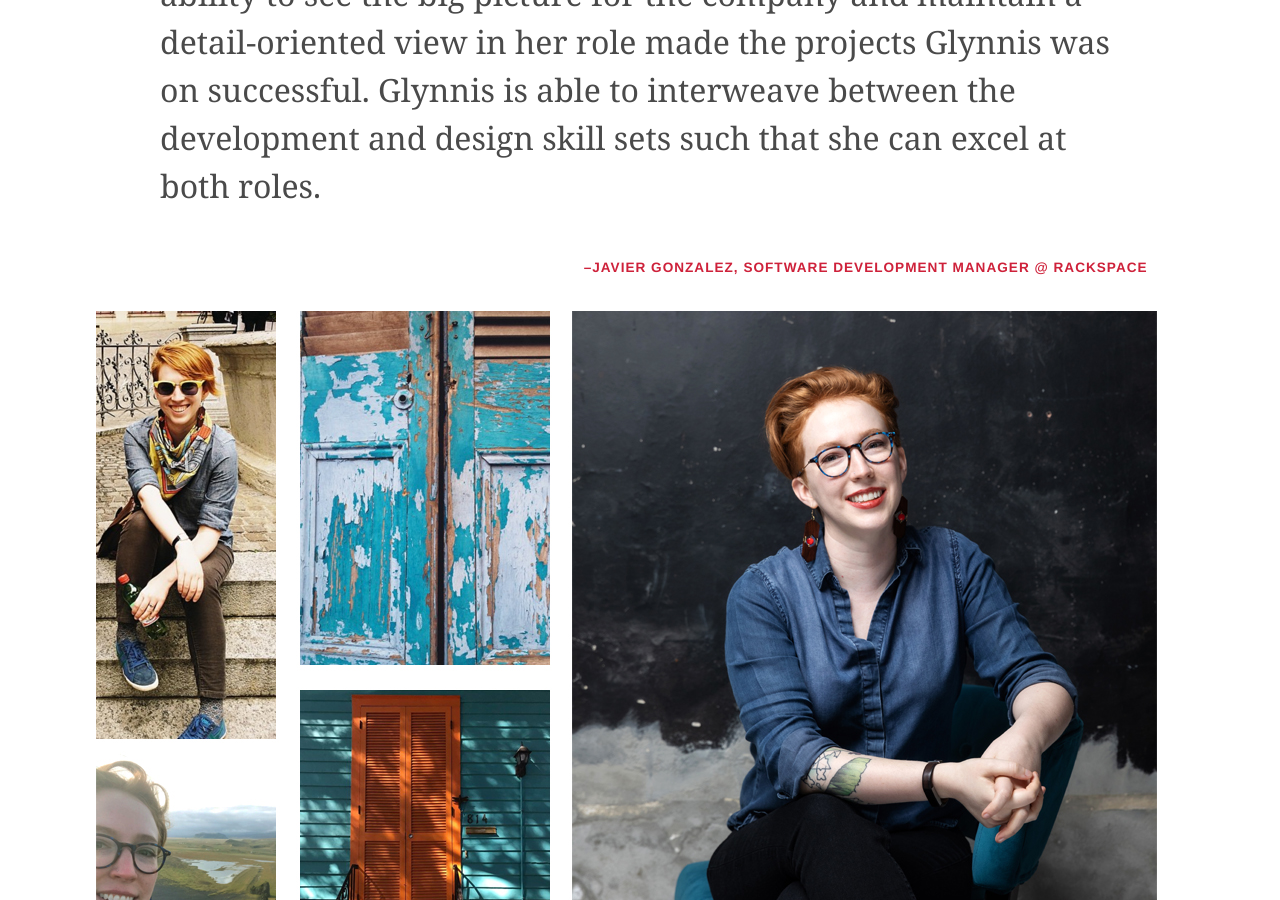
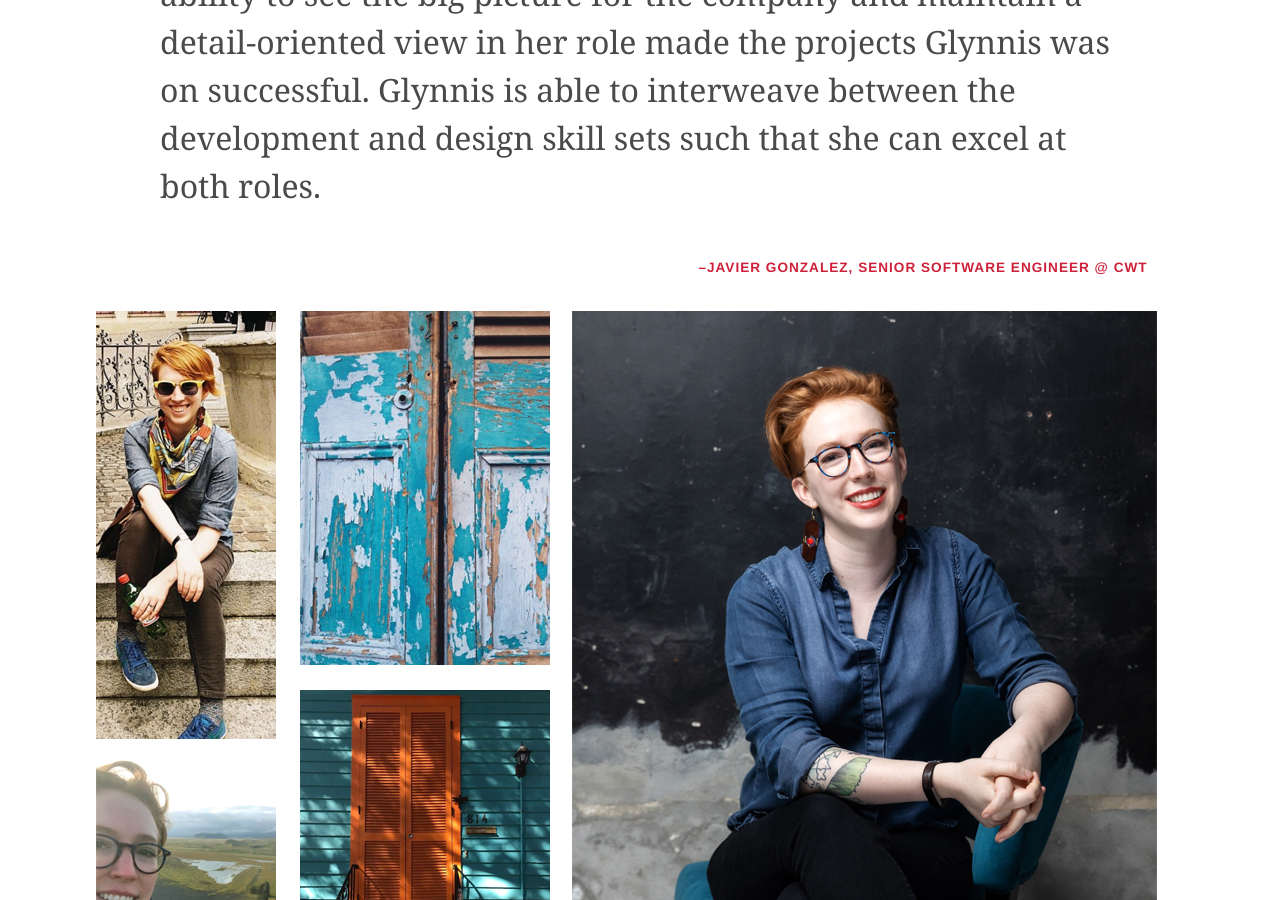
Before and after one commit to glynnis/glynn.is, a Jekyll site: the page built from about.html, in a window 1280 px wide and 900 px high, scrolled down 1518 px. Built offline with Jekyll 4.4.1, drawn with Linux system fonts in a browser that asks for light colours; nearby versions of some CDN libraries; some web fonts are replaced.

Commit message:
Update Javier title

```diff
--- a/about.html
+++ b/about.html
@@ -59,7 +59,7 @@ title: About | Glynnis Ritchie
     <blockquote>
       Glynnis is an excellent communicator who also consistently helped facilitate planning the direction of our projects. Her ability to see the big picture for the company and maintain a detail-oriented view in her role made the projects Glynnis was on successful. Glynnis is able to interweave between the development and design skill sets such that she can excel at both roles.
     </blockquote>
-    <div class="endorsement-author">–Javier Gonzalez, Software Development Manager @ Rackspace</div>
+    <div class="endorsement-author">–Javier Gonzalez, Senior Software Engineer @ CWT</div>
   </div>
 </section>
 
```
